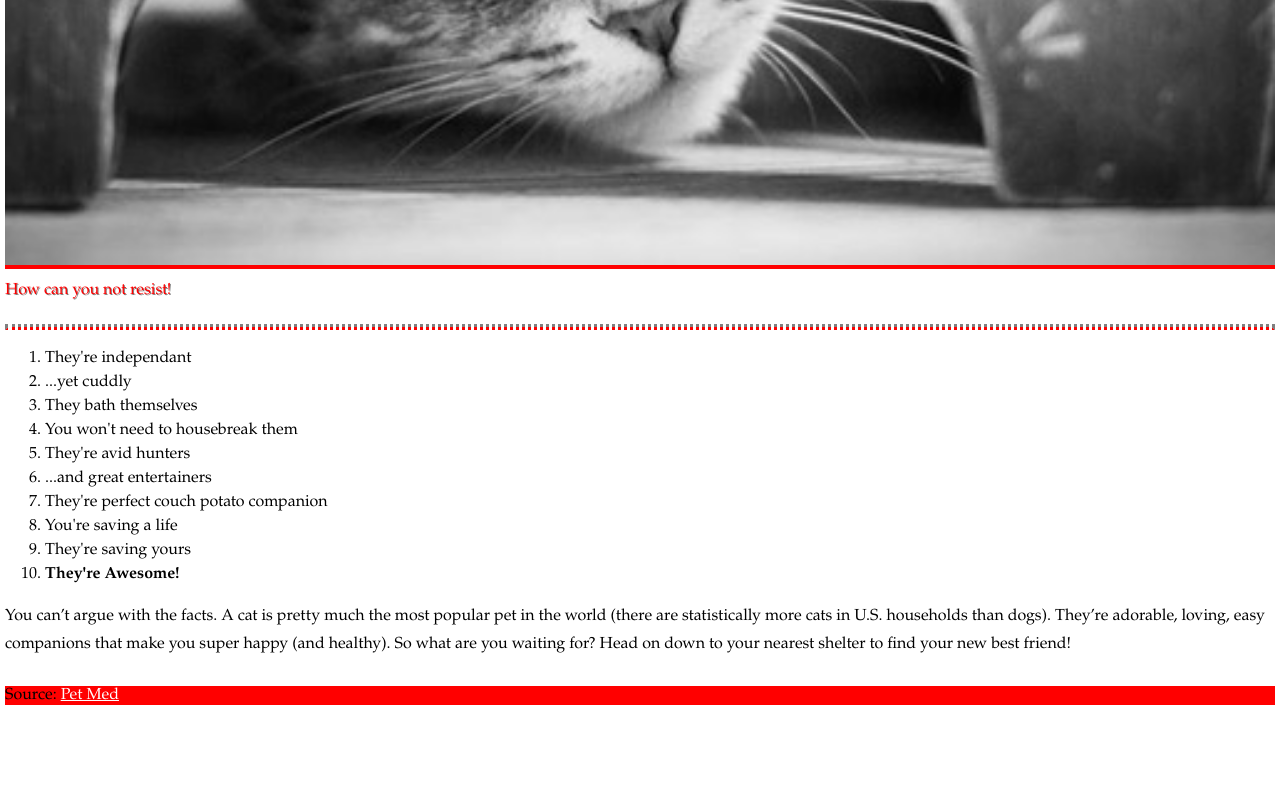
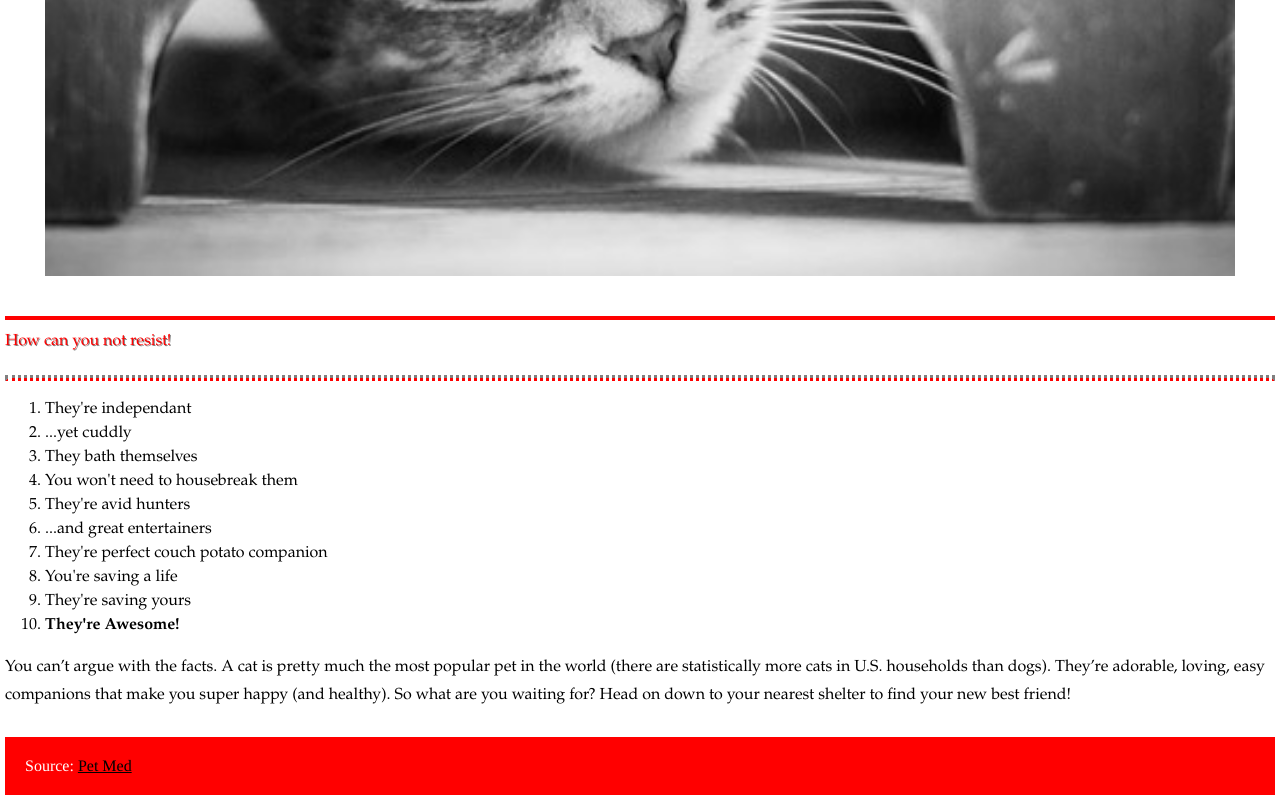
Before and after one commit to mystine/activity-boxmodel, a plain HTML site: page index.html in a window 1280 px wide. Shown: the part 1635-2435 px from the top of the page. Before the commit the page ends 2345 px from the top, so only its background shows below. Drawn offline with Linux system fonts and the light colour scheme.

Commit message:
Finished

```diff
--- a/css/general.css
+++ b/css/general.css
@@ -27,6 +27,7 @@ html {
 img {
 	width: 100%;
     display: block;
+    padding: 40;
 }
 
 body {
@@ -105,12 +106,15 @@ footer {
     overflow: hidden;
 }
 
-footer p {
+footer {
+    padding: 20;
+    font-family: Copperplate, Times, Fantasy;
     color: white;
-    margin: .5rem 5% 4rem;
+    margin: 0;
     font-size: 1rem;
 }
 
 footer a {
-    color: white;
+    font-family: Copperplate, Times, Fantasy;
+    color: black;
 }
--- a/index.html
+++ b/index.html
@@ -1,11 +1,10 @@
 <!--DOCTYPE html -->
-<html>
+<html lang="en-ca">
 
 <head>
     <meta charset="utf-8">
     <title>10 Reasons Why You Should Adopt A Cat</title>
     <meta name="viewport" content="widtch=devide-width,initial-scale=1">
-
     <link href="css/general.css"rel="stylesheet">
 </head>
 <body>
```
